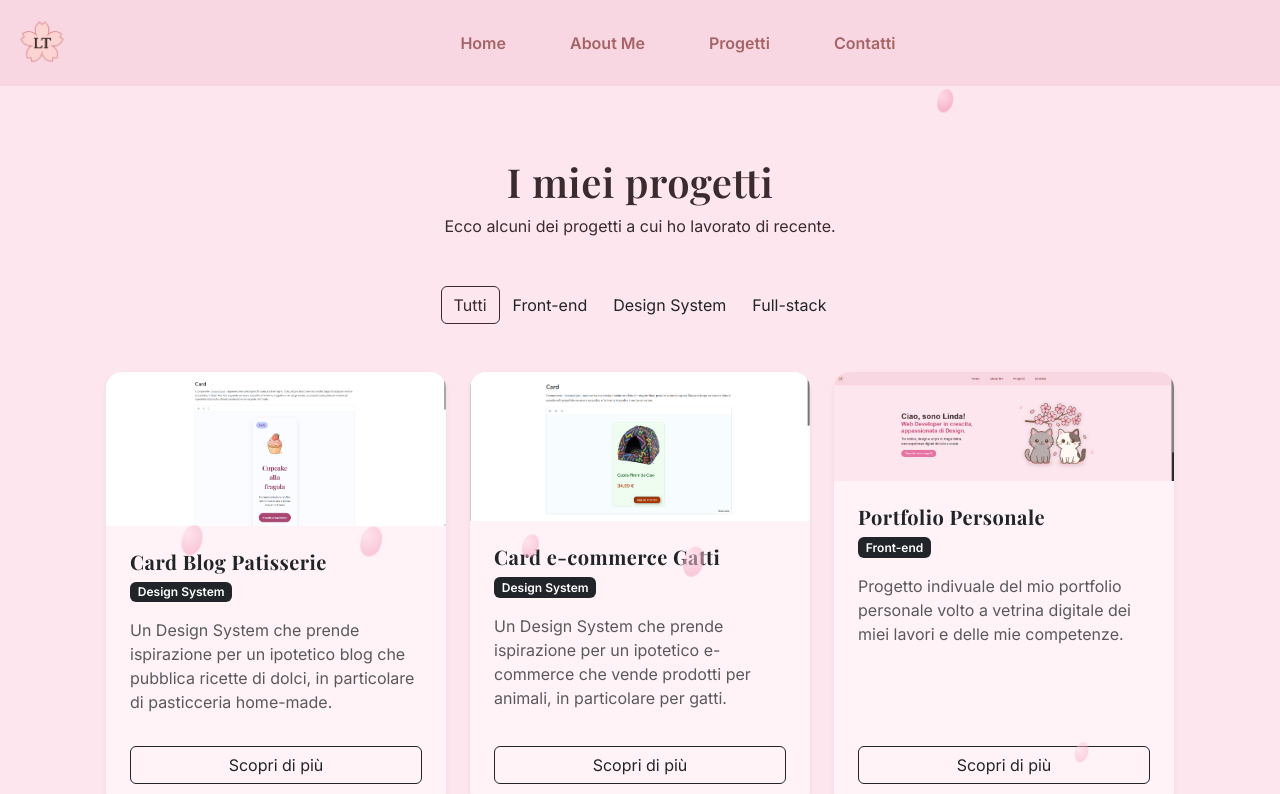
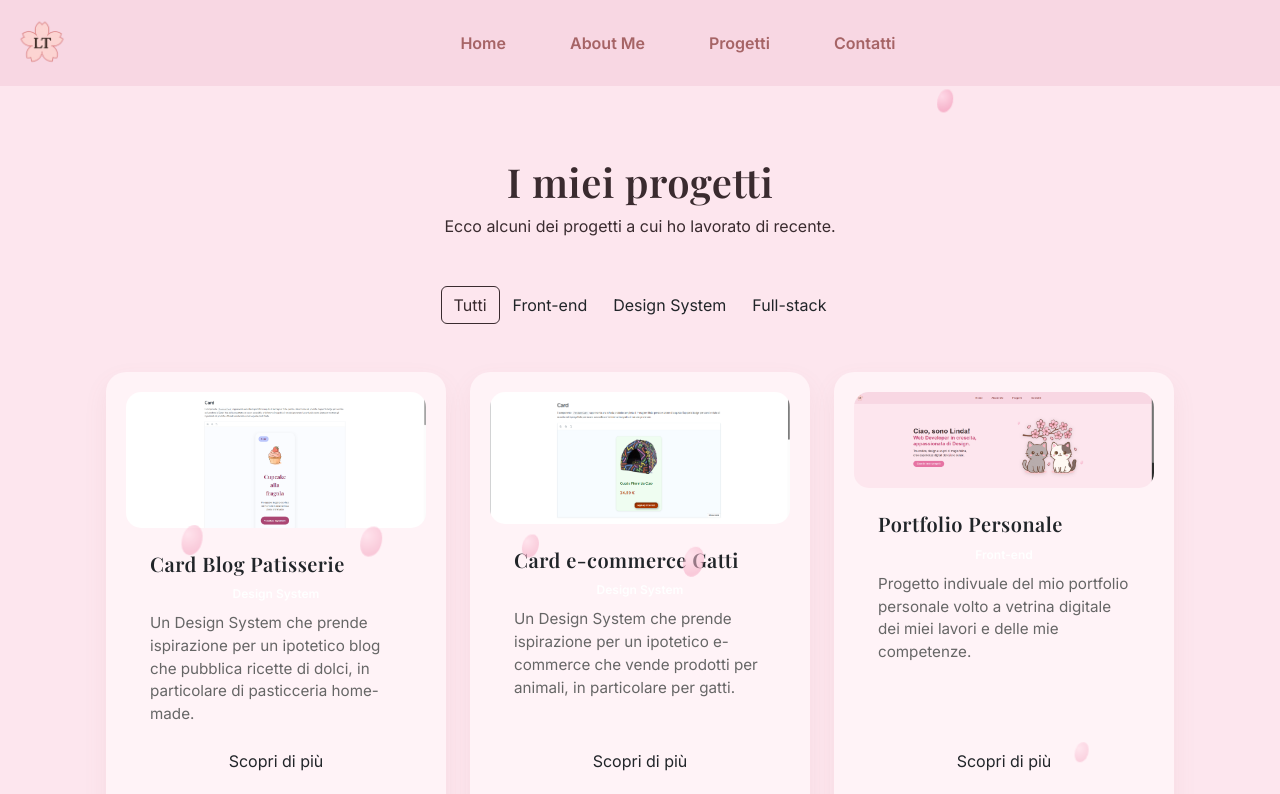
Before and after one commit to LindaTancini/LindaTancini-Portfolio, a React (Vite) app: page /projects in a window 1280 px wide. Shown: the top 794 px of the page. Built offline with nearby package versions, Linux system fonts and the light colour scheme.

Commit message:
feat: update ProjectCard component with improved styling and structure

```diff
--- a/src/components/ProjectCard.jsx
+++ b/src/components/ProjectCard.jsx
@@ -1,23 +1,24 @@
+//Importazioni
 import { Link } from "react-router-dom";
 
 function ProjectCard({ title, description, image, category, slug }) {
   return (
-    <div className="card border-0 shadow-sm h-100 rounded-4 overflow-hidden">
+    <div className="project-card card h-100 border-0">
       {/* Immagine */}
-      <img src={image} className="card-img-top" alt={title} />
+      <img src={image} className="card-img-top project-img" alt={title} />
 
       <div className="card-body d-flex flex-column p-4">
         {/* Titolo */}
-        <h5 className="card-title fw-bold mb-2">{title}</h5>
+        <h5 className="card-title project-title">{title}</h5>
 
         {/* Badge */}
-        <span className="badge bg-dark align-self-start mb-3">{category}</span>
+        <span className="badge project-badge mb-2">{category}</span>
 
         {/* Descrizione */}
-        <p className="card-text text-muted flex-grow-1">{description}</p>
+        <p className="card-text project-description">{description}</p>
 
         {/* Bottone */}
-        <Link to={`/projects/${slug}`} className="btn btn-outline-dark mt-3">
+        <Link to={`/projects/${slug}`} className="btn btn-project mt-auto">
           Scopri di più
         </Link>
       </div>
```
